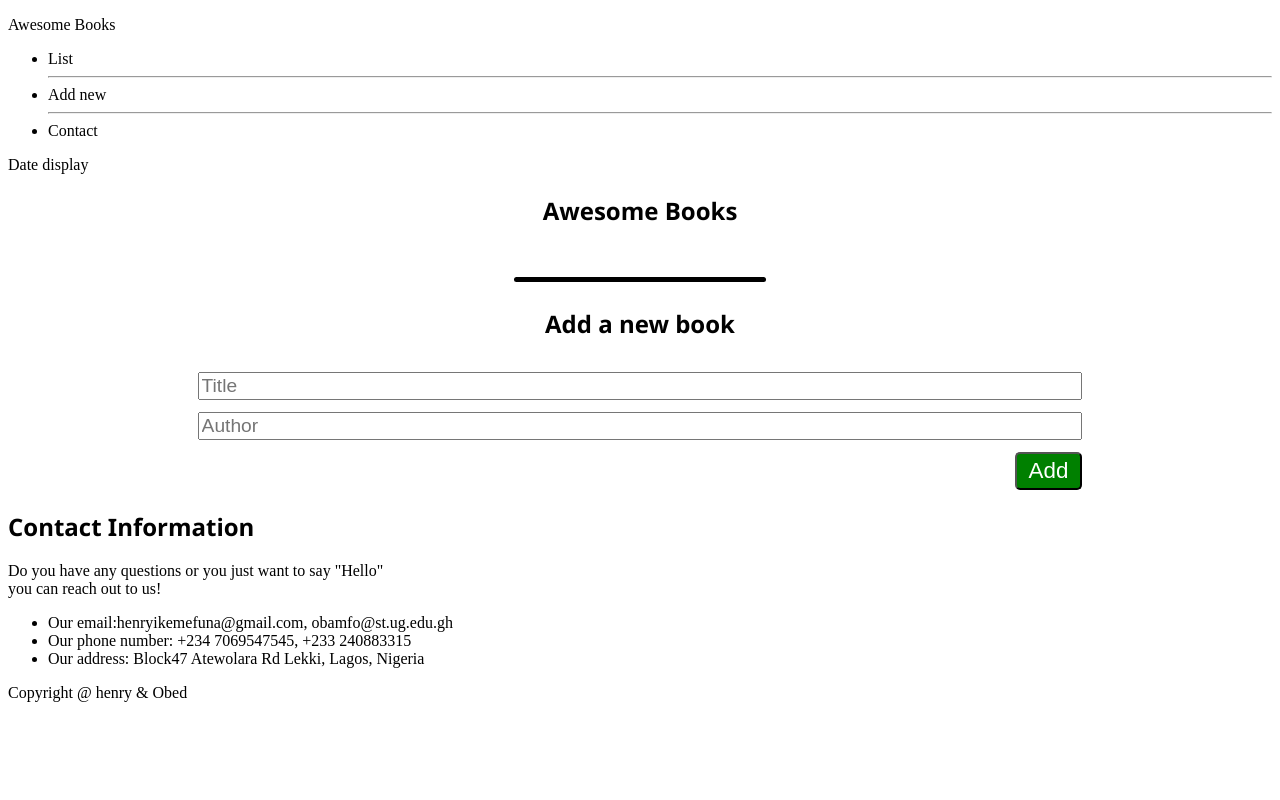
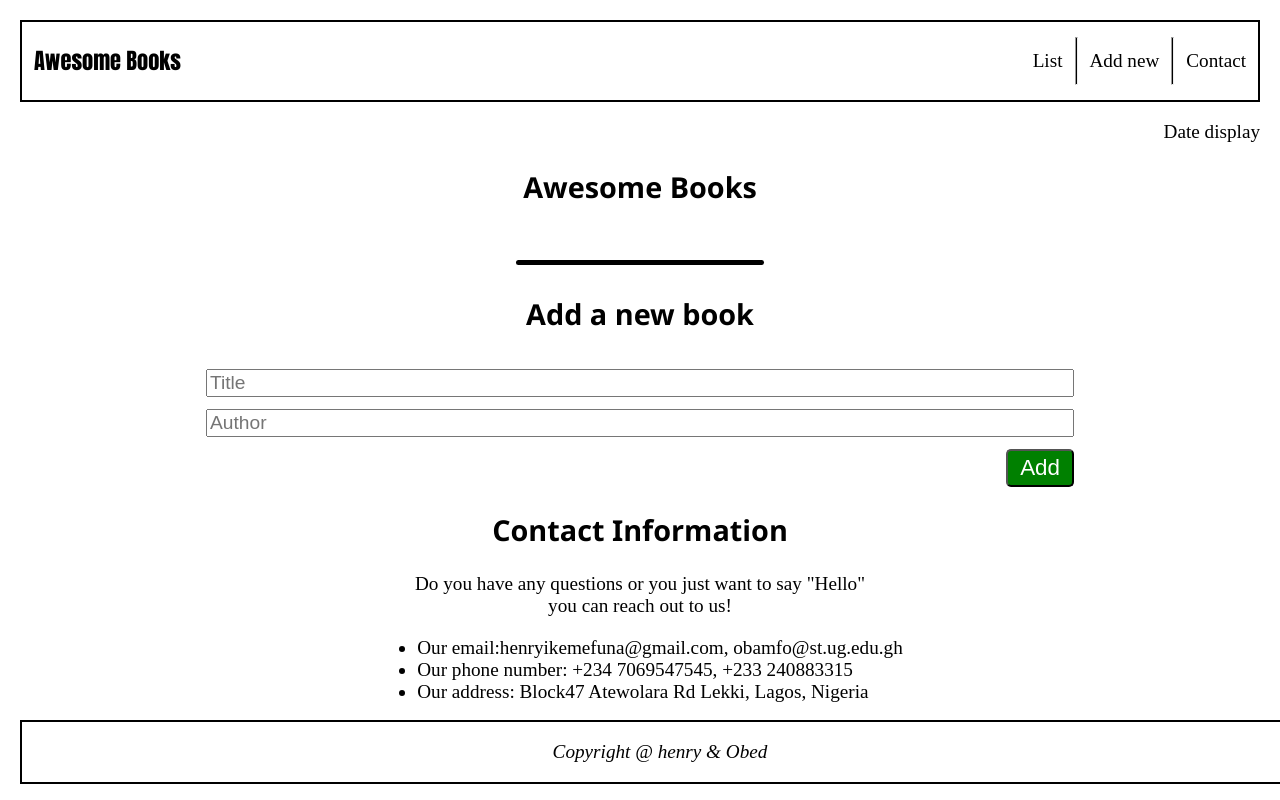
Before and after one commit to henry-dura/Awesome-Books, a website: page index.html in a window 1280 px wide. Drawn offline with Linux system fonts and the light colour scheme.

Commit message:
Add styling to added elements

```diff
--- a/style.css
+++ b/style.css
@@ -1,5 +1,40 @@
 * {
   box-sizing: border-box;
+}
+
+body{
+  font-size: 1.2rem;
+  padding: 12px;
+}
+
+nav{
+  display: flex;
+  justify-content: space-between;
+  border: 2px solid black;
+  padding: 0 12px;
+}
+hr{
+  height: 120%;
+  width: 3px;
+  background: #000;
+}
+nav>ul{
+  list-style-type: none;
+  display: flex;
+  gap:12px;
+  align-items: center;
+}
+nav>ul>li:hover{
+  cursor: pointer;
+  color: aqua;
+}
+nav>p{
+  font-family: Impact, Haettenschweiler, 'Arial Narrow Bold', sans-serif;
+  font-size: 1.4rem;
+}
+
+.date{
+  text-align: right;
 }
 
 h1 {
@@ -73,3 +108,23 @@ input {
 h2 {
   align-self: center;
 }
+.contact p{
+  text-align: center;
+}
+
+.contact>ul {
+  display: table;
+  margin: 0 auto;
+}
+.contact h2{
+  text-align: center;
+}
+
+footer{
+  border: 2px solid #000;
+  position: fixed;
+  bottom: 2%;
+  width: 100%;
+  text-align: center;
+  font-style: italic;
+}
```
